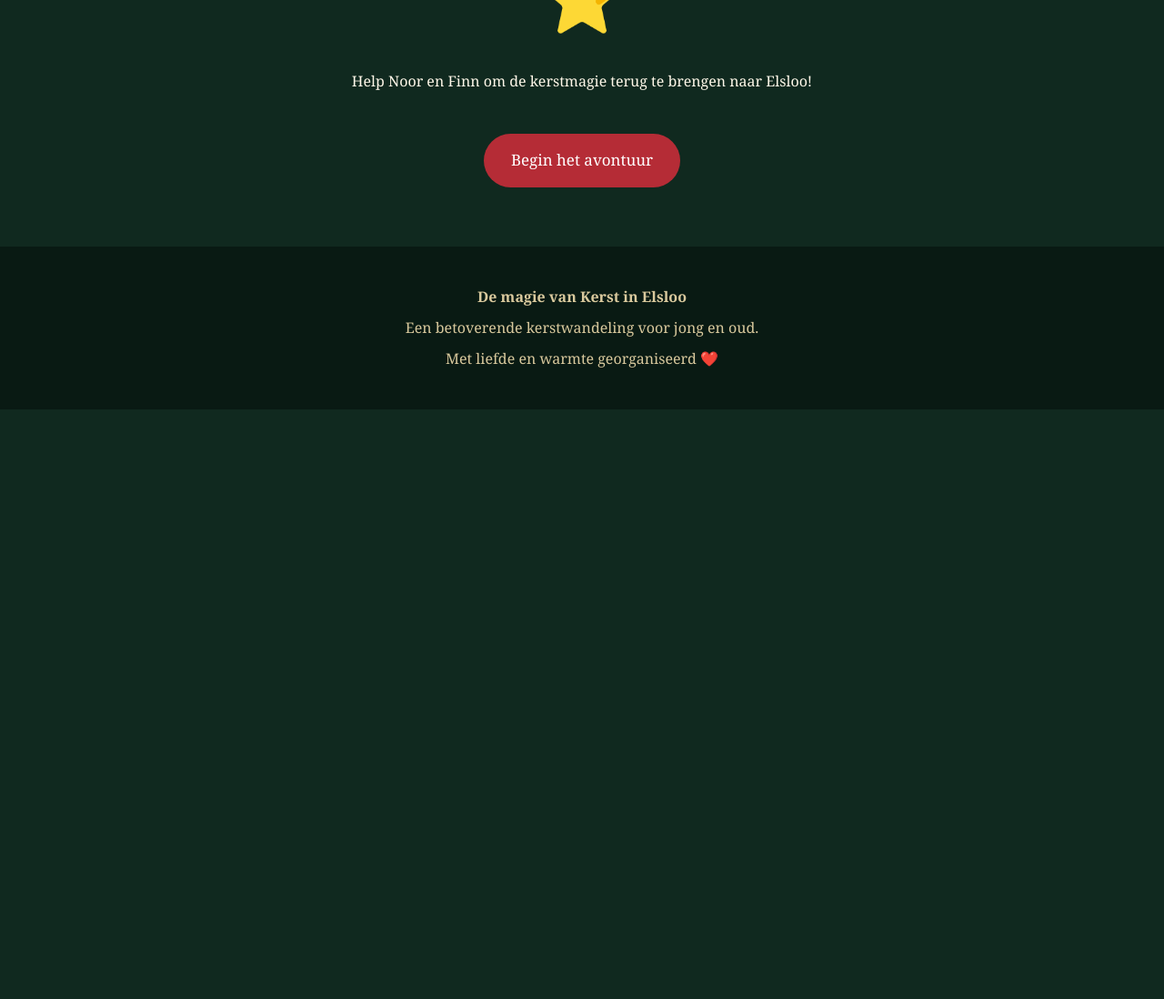
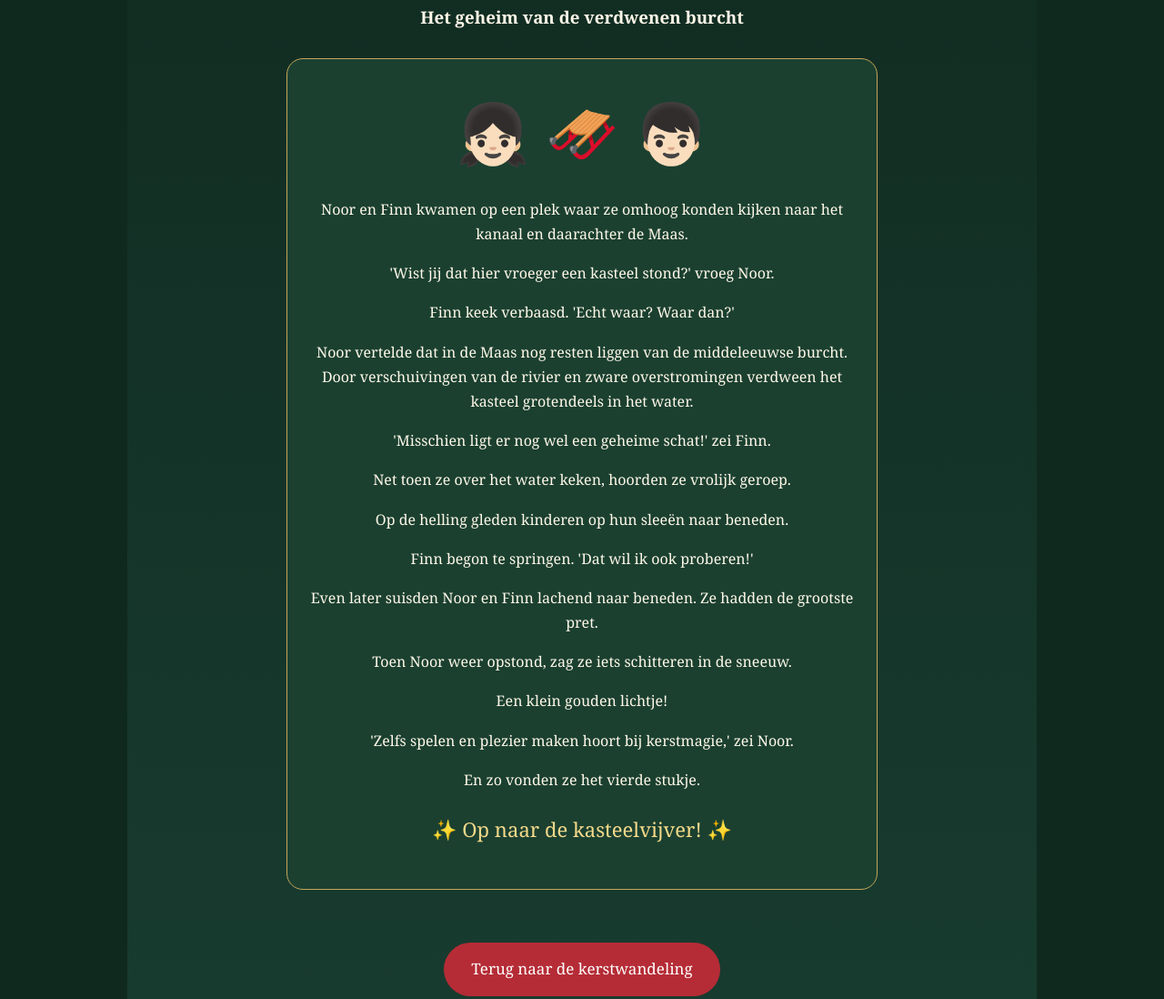
Before and after one commit to slimmeschaap/De-magie-van-kerst-in-Elsloo, a plain HTML site: page index.html in a window 1280 px wide. Shown: the part 7598-8696 px from the top of the page at 91% size. Before the commit the page ends 8048 px from the top, so only its background shows below. Drawn offline with Linux system fonts and the light colour scheme.

Commit message:
Add section on Maas with story of Noor and Finn
Added a new section about the Maas and a story involving Noor and Finn discovering a secret treasure.

```diff
--- a/index.html
+++ b/index.html
@@ -664,6 +664,107 @@ footer p { margin: 7px; }
   </a>
 </section>
 
+<section id="stop4" style="
+  background:linear-gradient(180deg,#10291f,#183c30);
+  border-top:1px solid #c5a75a;
+  padding:65px 22px;
+  text-align:center;
+">
+  <div style="font-size:65px;">🛷❄️✨</div>
+
+  <p style="color:#f5d98a;letter-spacing:2px;">
+    HOOFDSTUK 4
+  </p>
+
+  <h2 style="color:#f5d98a;font-size:36px;">
+    De Maas
+  </h2>
+
+  <h3>Het geheim van de verdwenen burcht</h3>
+
+  <div style="
+    max-width:650px;
+    margin:30px auto;
+    padding:25px;
+    background:#1b4030;
+    border:1px solid #c5a75a;
+    border-radius:18px;
+  ">
+    <div style="font-size:65px;">👧🏻 🛷 👦🏻</div>
+
+    <p>
+      Noor en Finn kwamen op een plek waar ze omhoog
+      konden kijken naar het kanaal en daarachter de Maas.
+    </p>
+
+    <p>
+      'Wist jij dat hier vroeger een kasteel stond?'
+      vroeg Noor.
+    </p>
+
+    <p>
+      Finn keek verbaasd.
+      'Echt waar? Waar dan?'
+    </p>
+
+    <p>
+      Noor vertelde dat in de Maas nog resten liggen
+      van de middeleeuwse burcht. Door verschuivingen
+      van de rivier en zware overstromingen verdween
+      het kasteel grotendeels in het water.
+    </p>
+
+    <p>
+      'Misschien ligt er nog wel een geheime schat!'
+      zei Finn.
+    </p>
+
+    <p>
+      Net toen ze over het water keken, hoorden ze
+      vrolijk geroep.
+    </p>
+
+    <p>
+      Op de helling gleden kinderen op hun sleeën naar beneden.
+    </p>
+
+    <p>
+      Finn begon te springen.
+      'Dat wil ik ook proberen!'
+    </p>
+
+    <p>
+      Even later suisden Noor en Finn lachend naar beneden.
+      Ze hadden de grootste pret.
+    </p>
+
+    <p>
+      Toen Noor weer opstond, zag ze iets schitteren in de sneeuw.
+    </p>
+
+    <p>
+      Een klein gouden lichtje!
+    </p>
+
+    <p>
+      'Zelfs spelen en plezier maken hoort bij kerstmagie,'
+      zei Noor.
+    </p>
+
+    <p>
+      En zo vonden ze het vierde stukje.
+    </p>
+
+    <p style="color:#f5d98a;font-size:22px;">
+      ✨ Op naar de kasteelvijver! ✨
+    </p>
+  </div>
+
+  <a href="#wandeling" class="button">
+    Terug naar de kerstwandeling
+  </a>
+</section>
+
 <section id="samen">
   <h2>❤️ Samen genieten</h2>
   <p class="intro">
```
